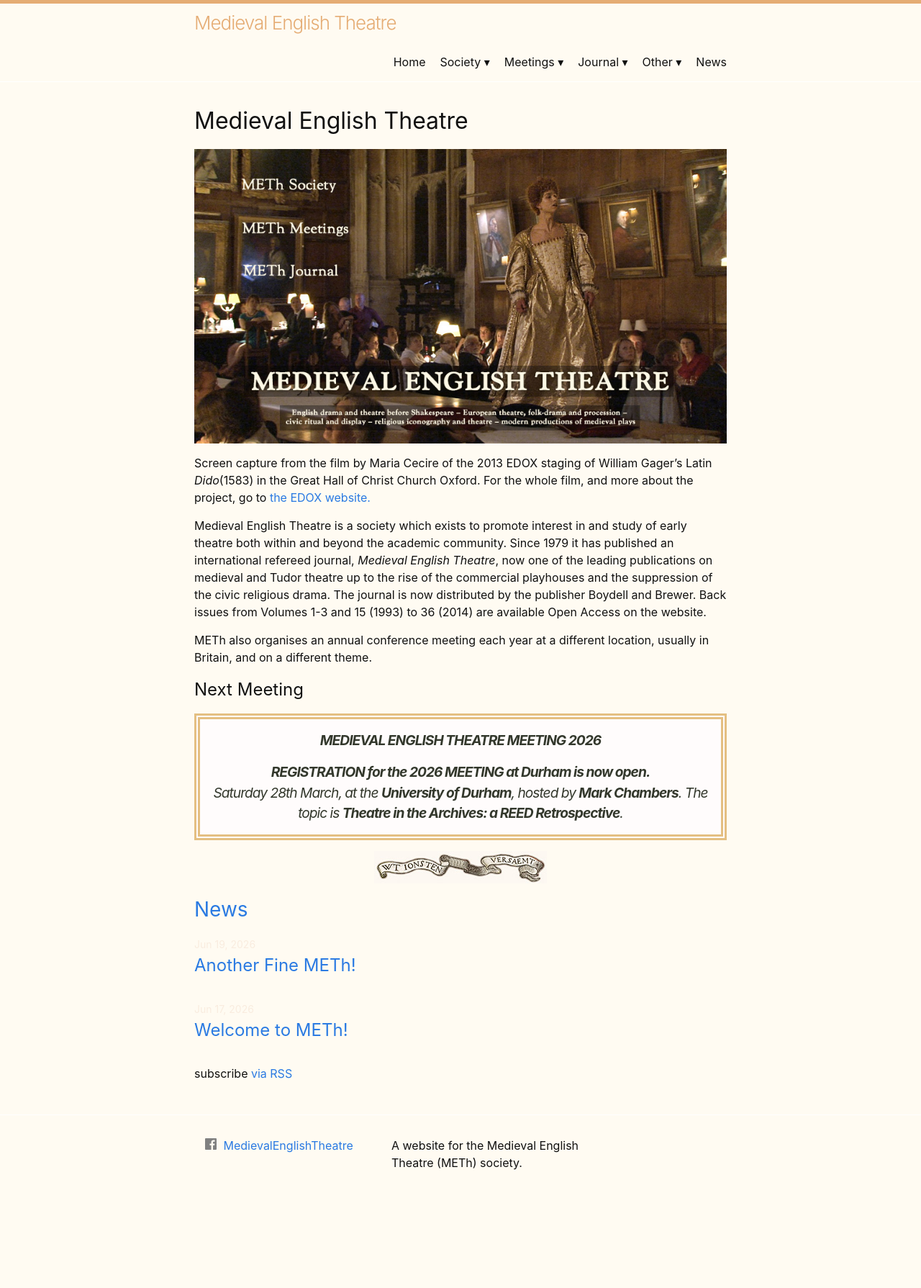
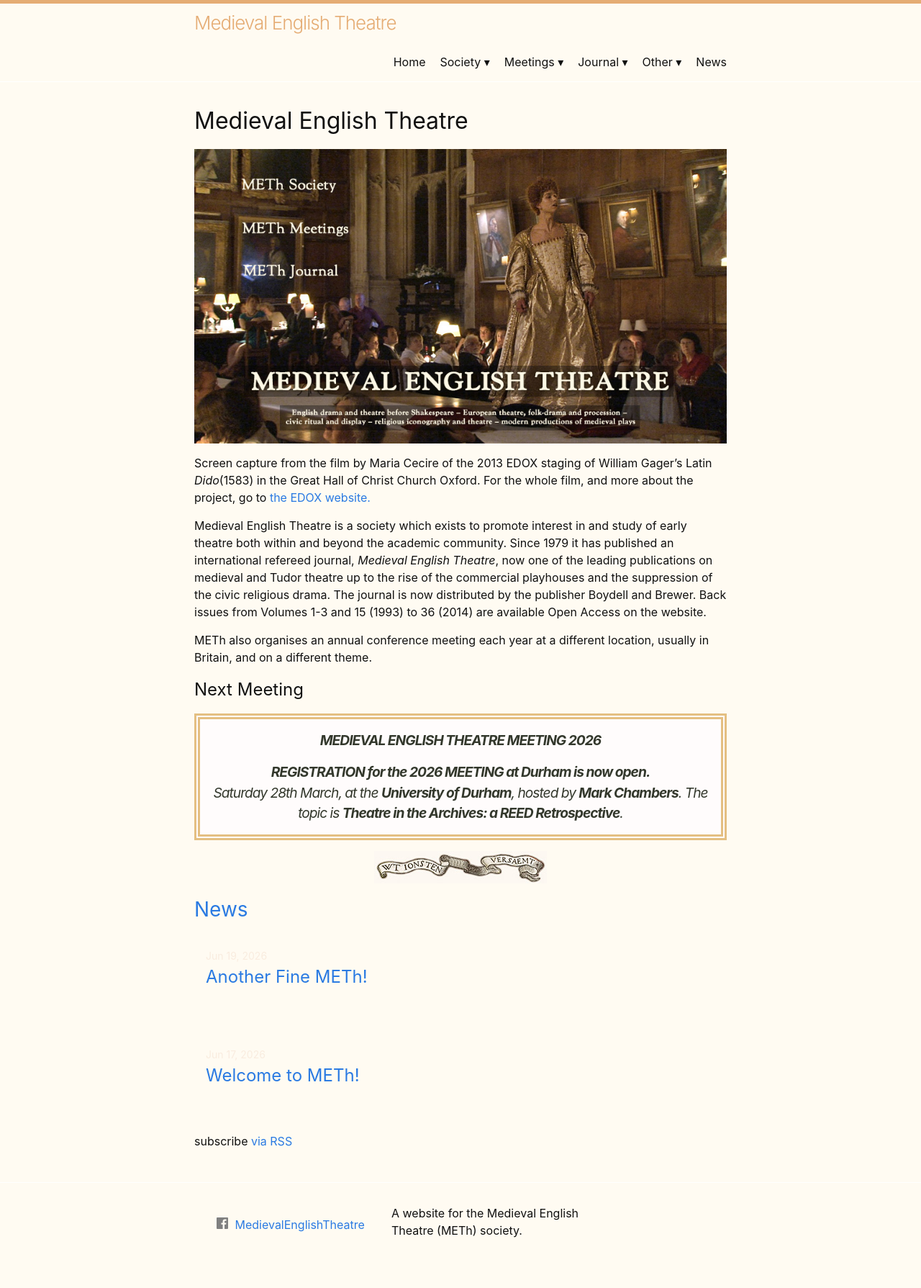
Before and after one commit to jamescummings/jamescummings.github.io, a Jekyll site: the page built from src/index.md, in a window 1280 px wide. Shown: the whole page at 72% size. Built offline with Jekyll 4.4.1, drawn with Linux system fonts in a browser that asks for light colours; before the commit the page ends 1687 px from its top, so only the background shows below that.

Commit message:
list styling update to main scss

```diff
--- a/src/_sass/minima/_custom-styles.scss
+++ b/src/_sass/minima/_custom-styles.scss
@@ -22,7 +22,7 @@ blockquote {
 li > ul {margin-bottom: 1em;}
 .post-content > ul > li:nth-child(even) {background-color: #f7ebdf;}
 
-
+li {padding: 1em;}
 
 
 
```
